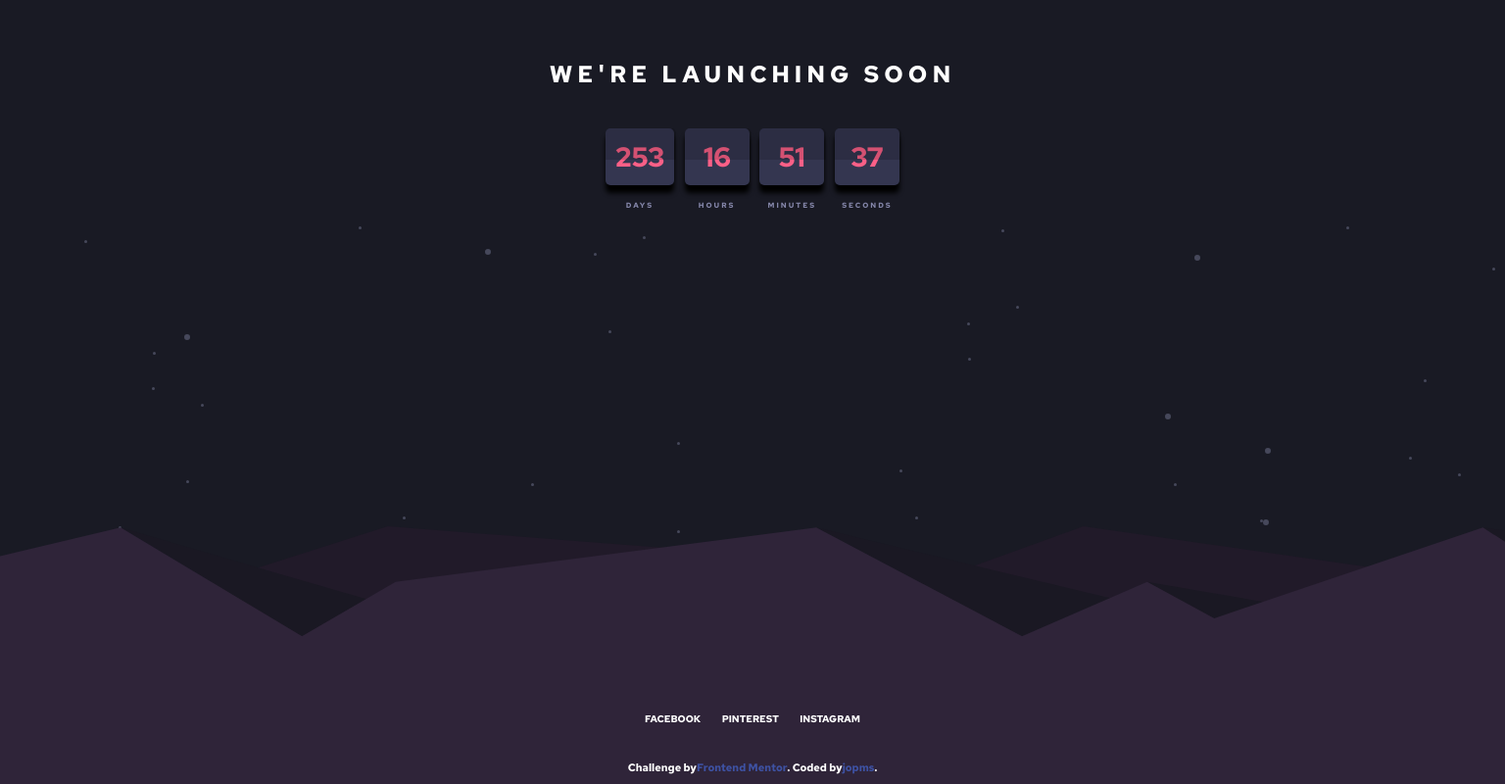
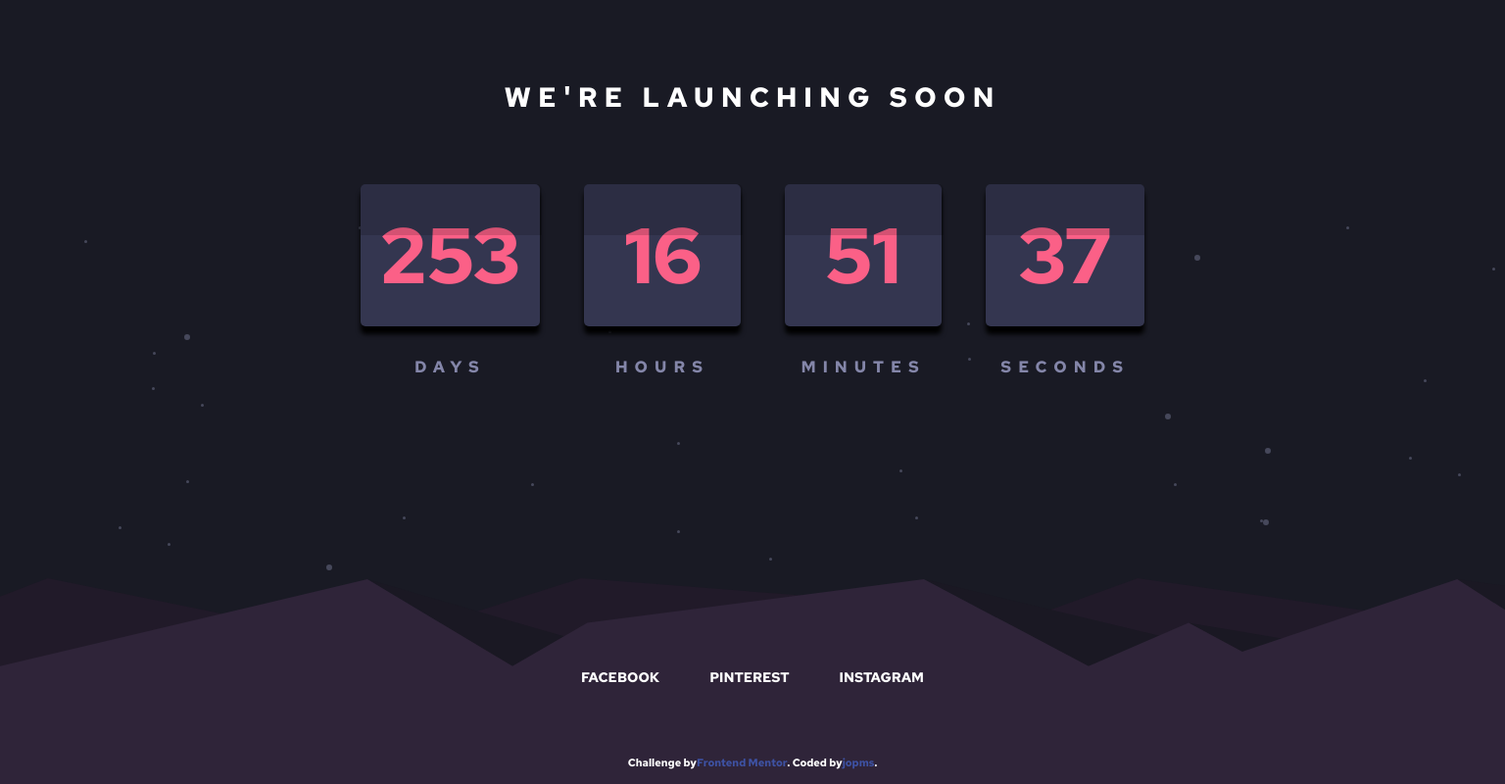
Before and after one commit to jopms/launch-countdown-timer, a plain HTML site: page index.html in a window 1536 px wide. Shown: the whole page at 98% size. Drawn offline with Linux system fonts and the light colour scheme.

Commit message:
Added different css style layouts to accomodate different devices

```diff
--- a/index.html
+++ b/index.html
@@ -11,7 +11,7 @@
   <link rel="icon" type="image/png" sizes="32x32" href="./images/favicon-32x32.png">
   <link rel="stylesheet" href="style.css" />
   <title>Frontend Mentor | Launch countdown timer</title>
-  <meta name="viewport" content="width=device-width, initial-scale=1.0">
+
 
   <!-- Feel free to remove these styles or customise in your own stylesheet 👍 -->
   <style>
--- a/style.css
+++ b/style.css
@@ -216,6 +216,62 @@ h2{
     }
 }
 
+@media only screen and (min-width: 760px){
+    .header{
+        font-size: 14px;
+        color: hsl(0, 0%, 100%);
+        padding: 80px 0px 100px;
+    }
+
+    html{
+        background-size: 200%,auto;
+
+    }
+
+    .number{
+        font-size: 60px;
+        padding: 15px;
+        min-width: 90px;
+    }
+
+    .shadow{
+        height: 25px;
+        font-size: 60px;
+        border-radius: 5px 5px 0 0;
+        padding: 15px;
+        min-width: 90px;
+    }
+
+    .clock{
+        display: flex;
+        justify-content: space-between;
+        width: 600px;
+    }
+
+    #text{
+        font-size: 8px;
+        padding:5px;
+    }
+    .attribution{
+        font-size: 10px;
+        bottom: 15px;
+    }
+
+    .footer{
+        bottom: 80px;
+        width: 350px;
+        font-size: 14px;
+    }
+
+    h1{
+        letter-spacing: 7px;
+    }
+
+    h2{
+        letter-spacing: 5px;
+    }
+}
+
 @media only screen and (orientation:portrait) and (min-width: 768px){
     .header{
         font-size: 29px;
@@ -308,3 +364,114 @@ h2{
         letter-spacing: 7px;
     }
 }
+
+@media only screen and (min-width: 1200px){
+    .header{
+        font-size: 15px;
+        color: hsl(0, 0%, 100%);
+        padding: 180px 0px 160px;
+    }
+
+    html{
+        background-position-x: 90%;
+        background-size: 100%,auto;
+    }
+
+    .number{
+        font-size: 90px;
+        padding: 20px;
+        min-width: 140px;
+    }
+
+    .shadow{
+        height: 10px;
+        font-size: 90px;
+        border-radius: 5px 5px 0 0;
+        padding: 20px;
+        min-width: 140px;
+    }
+
+    .clock{
+        display: flex;
+        justify-content: space-between;
+        width: 920px;
+    }
+
+    #text{
+        font-size: 11px;
+        padding: 15px;
+    }
+    .attribution{
+        font-size: 10px;
+        bottom: 15px;
+    }
+
+    .footer{
+        bottom: 80px;
+        width: 350px;
+        font-size: 14px;
+    }
+
+    h1{
+        letter-spacing: 7px;
+    }
+
+    h2{
+        letter-spacing: 7px;
+    }
+}
+
+@media only screen and (min-width: 1400px){
+    .header{
+        font-size: 14px;
+        color: hsl(0, 0%, 100%);
+        padding: 80px 0px 70px;
+    }
+
+    html{
+        background-size: 100%,auto;
+    }
+
+    .number{
+        font-size: 80px;
+        padding: 20px;
+        min-width: 120px;
+    }
+
+    .shadow{
+        height: 10px;
+        font-size: 80px;
+        border-radius: 5px 5px 0 0;
+        padding: 20px;
+        min-width: 120px;
+    }
+
+    .clock{
+        display: flex;
+        justify-content: space-between;
+        width: 800px;
+    }
+
+    #text{
+        font-size: 11px;
+        padding: 15px;
+    }
+    .attribution{
+        font-size: 10px;
+        bottom: 15px;
+    }
+
+    .footer{
+        bottom: 100px;
+        width: 350px;
+        font-size: 14px;
+    }
+
+    h1{
+        letter-spacing: 7px;
+    }
+
+    h2{
+        letter-spacing: 7px;
+    }
+}
```
